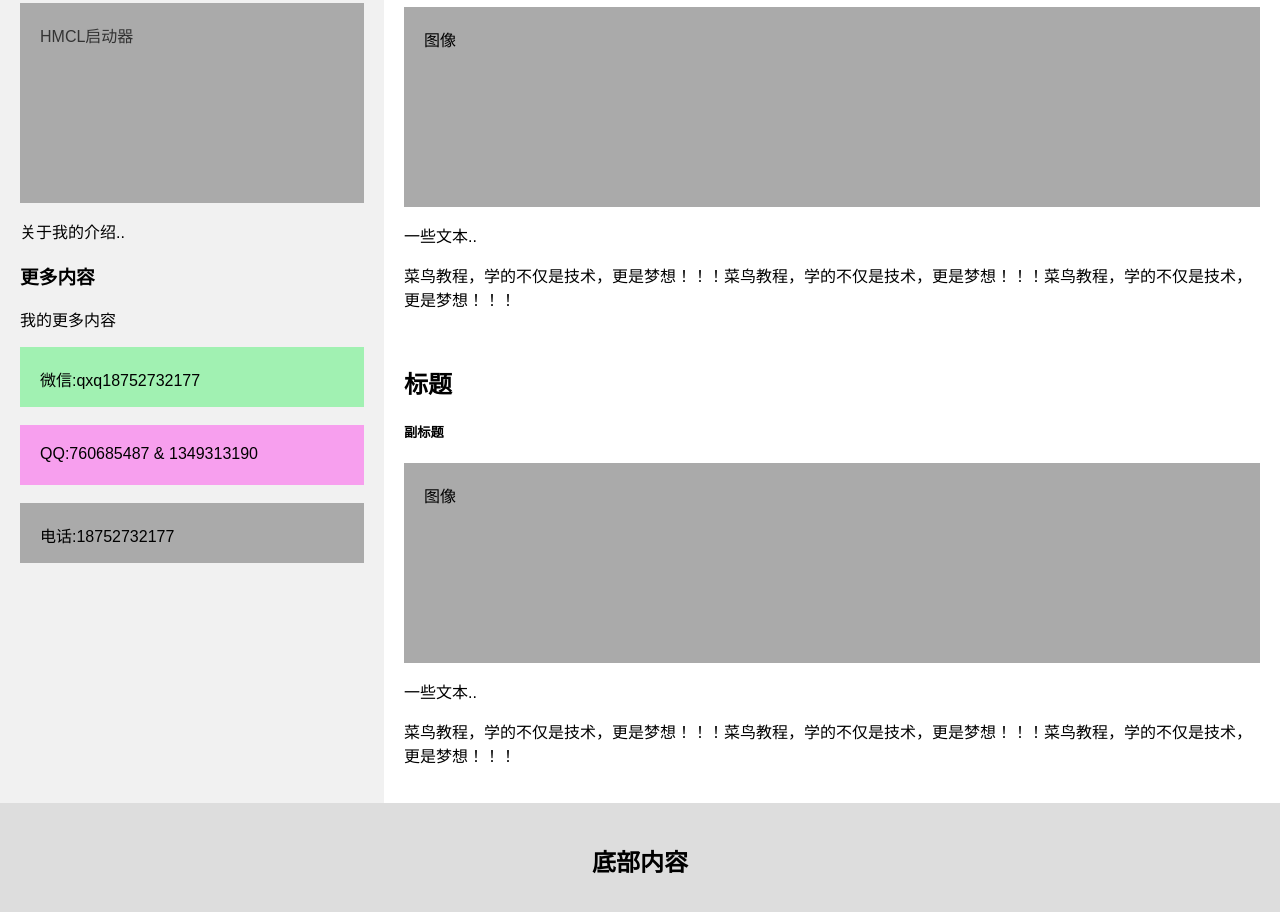
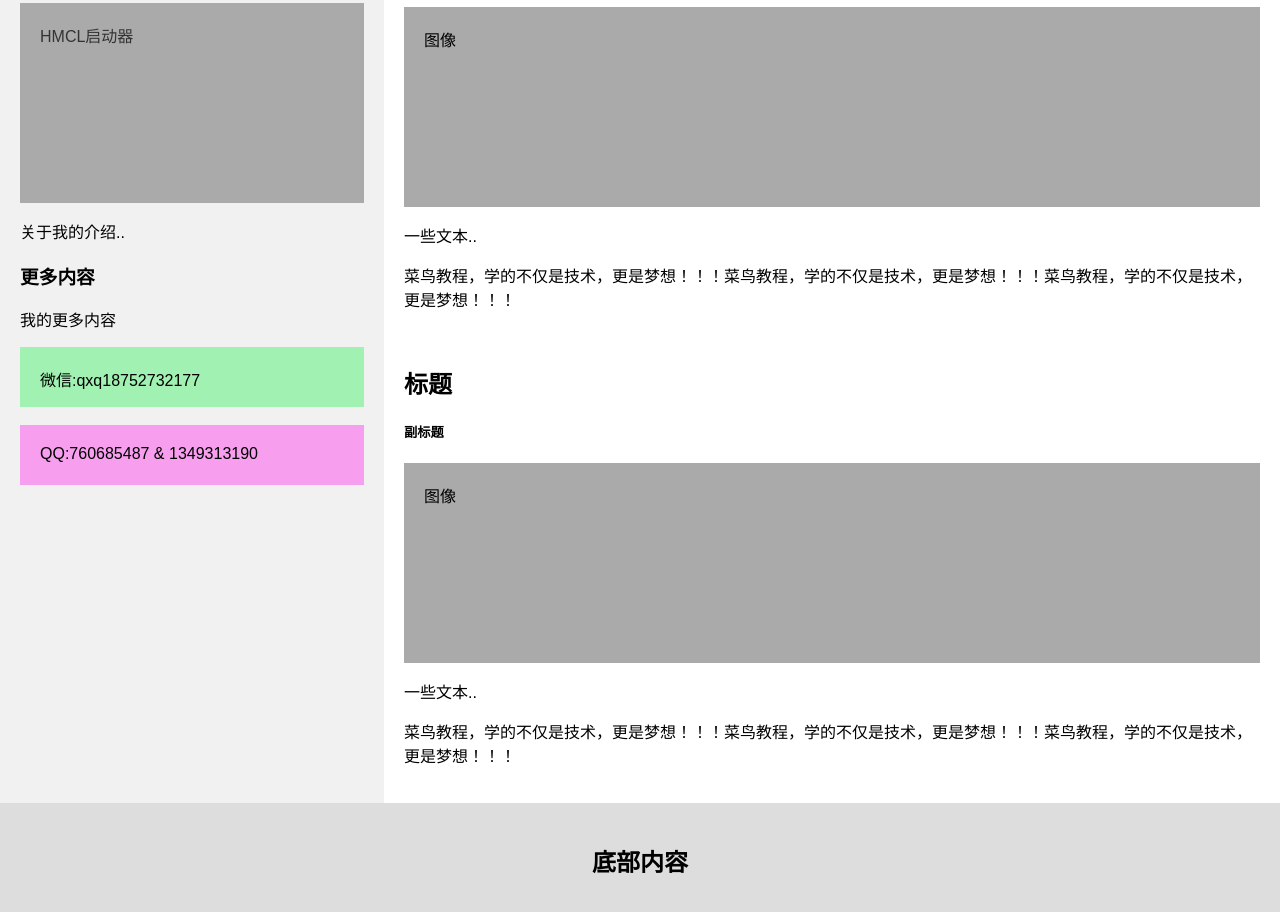
Before and after one commit to qijiawa/qijiawa.github.io, a plain HTML site: page index.html in a window 1280 px wide. Shown: the part 495-1407 px from the top of the page. Drawn offline with Linux system fonts and the light colour scheme.

Commit message:
little update

```diff
--- a/index.html
+++ b/index.html
@@ -32,7 +32,7 @@
                 <p>我的更多内容</p>
                 <div class="fakeimg1" style="height:60px;">微信:qxq18752732177</div><br>
                 <div class="fakeimg2" style="height:60px;">QQ:760685487 & 1349313190</div><br>
-                <div class="fakeimg3" style="height:60px;">电话:18752732177</div>
+
             </div>
             <div class="main">
                 <h2>标题</h2>
```
